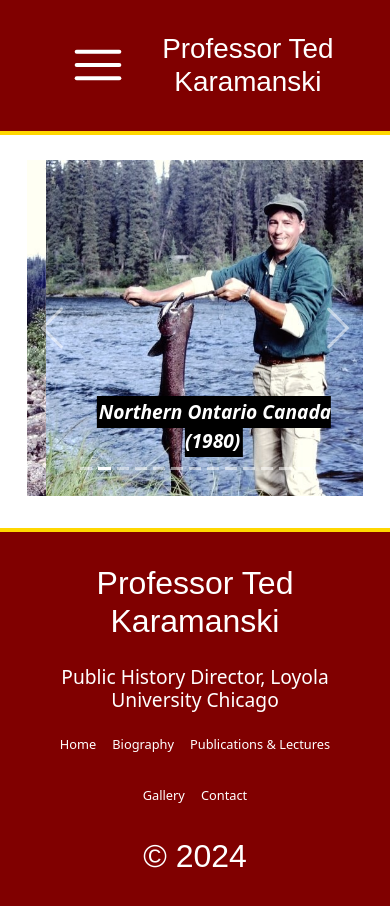
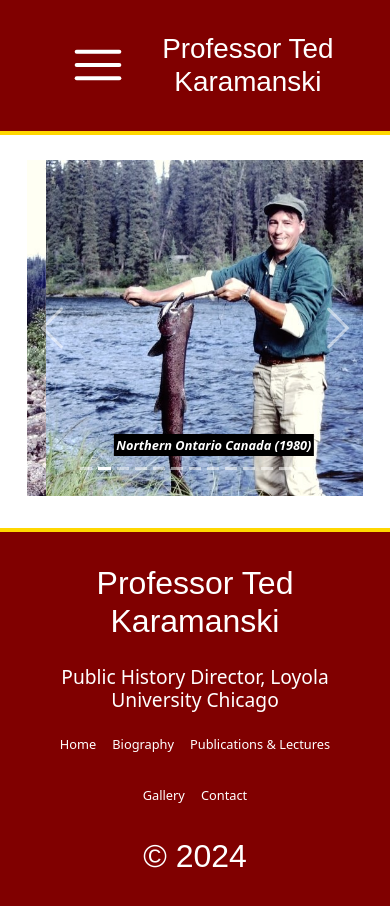
Before and after one commit to alecnissen/ted-personal-website, a React (Vite) app: page /GalleryPage in a window 390 px wide. Shown: the top 906 px of the page. Built offline with nearby package versions, Linux system fonts and the light colour scheme; a web font is replaced by a local one.

Commit message:
added some responsiveness to the image description text, to ensure to looks good on smaller screens

```diff
--- a/src/Styles/img_and_description_styles.scss
+++ b/src/Styles/img_and_description_styles.scss
@@ -198,6 +198,16 @@
     .attributes-container h4 {
         font-size: 1rem;
     }
+
+    .img-description-text {
+        font-size: 1rem;
+    }
+}
+
+@media (max-width: 430px) {
+    .img-description-text {
+        font-size: 0.8rem;
+    }
 }
 
 @media (max-width: 400px) {
```
